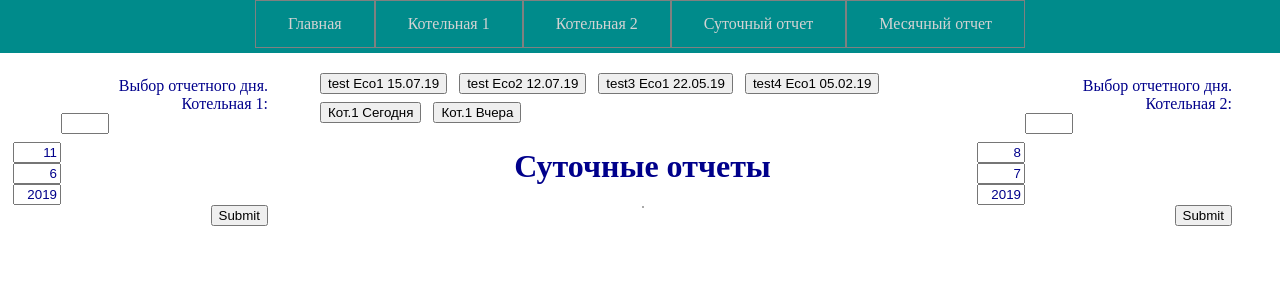
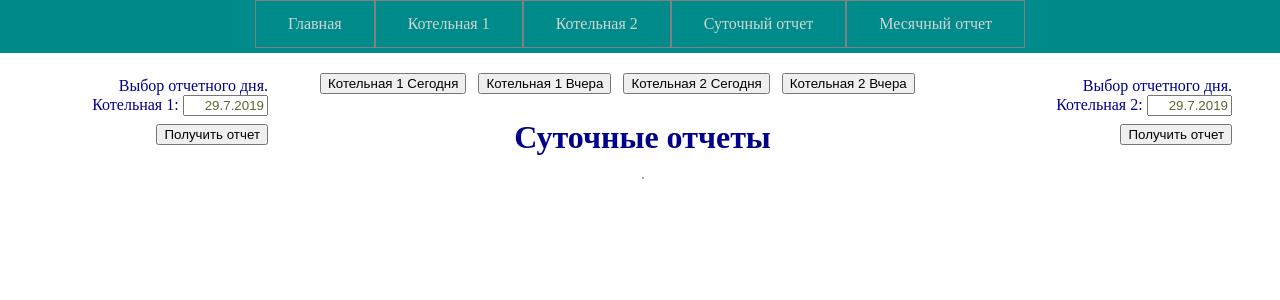
Before and after one commit to eugenkondratiev/eco-app, a web app: file views/day-reports.html in a window 1280 px wide. Shown: the top 300 px of the page. Run offline with its HTML, style and script files only (its server is not run), Linux system fonts and the light colour scheme; some libraries are stand-ins or nearby versions.

Commit message:
pick date only using picker

```diff
--- a/public/javascripts/day-reports.js
+++ b/public/javascripts/day-reports.js
@@ -21,57 +21,38 @@ $(function() {
     function getEcoName (_eco) {
         return `Котельная ${parseInt(_eco)}. `;
     };
+{
+    // $("#testbutton").click(function(){
+    //     getdata("http://95.158.47.15:3001/reports/day/test");
+    // });
 
-    $("#testbutton").click(function(){
-        getdata("http://95.158.47.15:3001/reports/day/test");
-    });
+    // $("#testbutton2").click(function(){
 
-    $("#testbutton2").click(function(){
+    //     getdata("http://95.158.47.15:3001/reports/day/test2");
+    //     // $.get("http://95.158.47.15:3001/reports/day/test2", function(data, status) {
+    //     //     // alert("data: ", data, "\nStatus", status);
+    //     //     try {
+    //     //         const message = JSON.parse(data);
+    //     //         console.log("data :" , message)
+    //     //         $("#dayreport").html(message.data);
+    //     //         $('h1').text(message.tytle);
+    //     //      } catch (error) {
+    //     //         console.log(error.message);
+    //     //     }
 
-        getdata("http://95.158.47.15:3001/reports/day/test2");
-        // $.get("http://95.158.47.15:3001/reports/day/test2", function(data, status) {
-        //     // alert("data: ", data, "\nStatus", status);
-        //     try {
-        //         const message = JSON.parse(data);
-        //         console.log("data :" , message)
-        //         $("#dayreport").html(message.data);
-        //         $('h1').text(message.tytle);
-        //      } catch (error) {
-        //         console.log(error.message);
-        //     }
+    //     // })
 
-        // })
+    // });
 
-    });
+    // $("#testbutton3").click(function(){
+    //     getdata("http://95.158.47.15:3001/reports/day/1/");
+    // });
 
-    $("#testbutton3").click(function(){
-        getdata("http://95.158.47.15:3001/reports/day/1/");
-    });
+    // $("#testbutton4").click(function(){
+    //     getdata("http://95.158.47.15:3001/reports/day/1/?year=2019&month=6&day=5");
+    // });
+}
 
-    $("#testbutton4").click(function(){
-        getdata("http://95.158.47.15:3001/reports/day/1/?year=2019&month=6&day=5");
-    });
-
-    function getReport(e, _eco = 1, _dd , _mn, _yy) {
-        e.preventDefault();
-
-        const dd = _dd || $(this).find("input[name=day").val();
-        const mn = _mn || $(this).find("input[name=month").val();
-        const yy = _yy || $(this).find("input[name=year").val();
-        console.log(`${dd} / ${mn} / ${yy}`);
-
-        if (parseInt(yy) < 2018) {
-            alert("Введите год от 2018 и выше");
-            return
-        };
-        if (parseInt(mn) < 1 || parseInt(mn) > 12 || parseInt(dd) < 1 || parseInt(dd) > 31 ){
-            alert("Введите верное число");
-            return
-        };
-
-        getdata(`http://95.158.47.15:3001/reports/day/${_eco}/?year=${yy}&month=${mn}&day=${dd}`);
-
-    };
 
     $("#Eco1ReqForm").on('submit', function(e) {
         getReport.call($(this), e, 1);
@@ -94,22 +75,41 @@ $(function() {
         getReport.call($(this), e, 1, dt.getDate(), dt.getMonth() + 1, dt.getFullYear());
     });
 
+    $("#todayRepEco2").click(function(e) {
+        const dt = new Date();
+        console.log(dt);
+        getReport.call($(this), e, 2, dt.getDate(), dt.getMonth() + 1, dt.getFullYear());
+    });
+
+    $("#yesterdayRepEco2").click( function(e) {
+        const dt = new Date((new Date()) - 86400000 );
+        console.log(dt);
+        getReport.call($(this), e, 2, dt.getDate(), dt.getMonth() + 1, dt.getFullYear());
+    });
+
     $.datepicker.setDefaults($.datepicker.regional['ru']);
 
+    function getDatePickerDate(dt) {
+        const dateTime = new Date(dt);
+        return `${dateTime.getDate()}.${1 + dateTime.getMonth()}.${dateTime.getFullYear()}`
+    };
 
+    const currentDate = getDatePickerDate(new Date());
 
     $( "#datepicker1" ).datepicker({
         showOtherMonths: true,
         selectOtherMonths: true,
         dateFormat : "dd.mm.yy"
 
-      });
+    });
+      $( "#datepicker1" ).val(currentDate);
 
       $( "#datepicker2" ).datepicker({
         showOtherMonths: true,
         selectOtherMonths: true,
-        dateFormat : "dd/mm/yy"
+        dateFormat : "dd.mm.yy"
       });
+      $( "#datepicker2" ).val(currentDate);
 
       $( "#datepicker1" ).on('change', function(e) {
         // const dt = $(this).val().split(".");
@@ -133,4 +133,46 @@ $(function() {
         // alert($(this).val());
     });
 
+    function getReport(e, _eco = 1, _dd , _mn, _yy) {
+        e.preventDefault();
+
+        // const dd = _dd || $(this).find("input[name=day").val();
+        // const mn = _mn || $(this).find("input[name=month").val();
+        // const yy = _yy || $(this).find("input[name=year").val();
+/**
+ *         const dt = $(this).val().split(/\.|\//);
+        console.log($(this).val(), "      ", dt);
+        console.log(dt[0], "-", dt[1], "-", dt[2]);
+        $("#Eco1ReqForm").find("input[name=day").val(dt[0]);
+        $("#Eco1ReqForm").find("input[name=month").val(dt[1]);
+        $("#Eco1ReqForm").find("input[name=year").val(dt[2]);
+ */
+
+        let dt;
+        try {
+            dt = $(this).find("input[id^=datepicker]").val().split(/\.|\//);
+            console.log(dt);
+        } catch (error) {
+            ;
+        }
+
+
+        const dd = _dd || dt[0];
+        const mn = _mn || dt[1];
+        const yy = _yy || dt[2];
+
+        console.log(`${dd} / ${mn} / ${yy}`);
+
+        if (parseInt(yy) < 2018) {
+            alert("Введите год от 2018 и выше");
+            return
+        };
+        if (parseInt(mn) < 1 || parseInt(mn) > 12 || parseInt(dd) < 1 || parseInt(dd) > 31 ){
+            alert("Введите верное число");
+            return
+        };
+
+        getdata(`http://95.158.47.15:3001/reports/day/${_eco}/?year=${yy}&month=${mn}&day=${dd}`);
+
+    };
 });
--- a/public/stylesheets/style.css
+++ b/public/stylesheets/style.css
@@ -165,6 +165,7 @@ button {
   text-align:right;
   margin: 0em 3em 0.5em 0.5em;
   float: right;
+  align-content: flex-end
 }
 
 .dateform input[type=text]{
@@ -172,9 +173,21 @@ button {
   width:3em;
   color: darkblue;
   text-align:right;
+  display: inline-block;
 }
+
 #Eco1ReqForm {
   float: left;
 }
 
+.dateform input[id^=datepick] {
+  width:5.8em;
+  color: darkolivegreen;
+  text-align:right;
+}
+
+.hideIt {
+  display: none;
+
+}
 /*==================form============================*/
--- a/views/day-reports.html
+++ b/views/day-reports.html
@@ -17,31 +17,36 @@
         <div id="formsContainer">
         <form class = "dateform" id="Eco1ReqForm" action="http://95.158.47.15:3001/reports/day/1/">
             <!-- Котельная 1. Выбор дня -->
-            <p>Выбор отчетного дня. Котельная 1: <input type="text" id="datepicker1" size="100 px"></p>
+            <p>Выбор отчетного дня. Котельная 1:   <input type="text" id="datepicker1" autocomplete="off"></p>
+            <div class="hideIt">
                 <input type="text" name="day" value="11" placeholder="День" required>
                 <input type="text" name="month" value="6"placeholder="Месяц"required>
                 <input type="text" name="year" value="2019" placeholder="Год" required>
-
-                <input type="submit" name="submit" placeholder="Получить отчет">
+            </div>
+                <input type="submit" name="submit" value="Получить отчет">
 
         </form>
 
         <form class = "dateform" id="Eco2ReqForm" action="http://95.158.47.15:3001/reports/day/2/">
 
-            <p>Выбор отчетного дня. Котельная 2: <input type="text" id="datepicker2" size="100 px"></p>
+            <p>Выбор отчетного дня. Котельная 2:   <input type="text" id="datepicker2" autocomplete="off"></p>
+            <div class="hideIt">
                         <input type="text" name="day" value="8" placeholder="День" required>
             <input type="text" name="month" value="7"placeholder="Месяц"required>
             <input type="text" name="year" value="2019" placeholder="Год" required>
-
-            <input type="submit" name="submit" placeholder="Получить отчет">
+            </div>
+            <input type="submit" name="submit" value="Получить отчет">
         </div>
     </form>
-        <button id="testbutton">test Eco1 15.07.19</button>
+        <!-- <button id="testbutton">test Eco1 15.07.19</button>
         <button id="testbutton2">test Eco2 12.07.19</button>
         <button id="testbutton3">test3 Eco1 22.05.19</button>
-        <button id="testbutton4">test4 Eco1 05.02.19</button>
-        <button id="todayRepEco1">Кот.1 Сегодня</button>
-        <button id="yesterdayRepEco1">Кот.1 Вчера</button>
+        <button id="testbutton4">test4 Eco1 05.02.19</button> -->
+
+        <button id="todayRepEco1">Котельная 1 Сегодня</button>
+        <button id="yesterdayRepEco1">Котельная 1 Вчера</button>
+        <button id="todayRepEco2">Котельная 2 Сегодня</button>
+        <button id="yesterdayRepEco2">Котельная 2 Вчера</button>
 
         <h1>Суточные отчеты</h1>
         <h2 id="ecounit"></h2>
```
